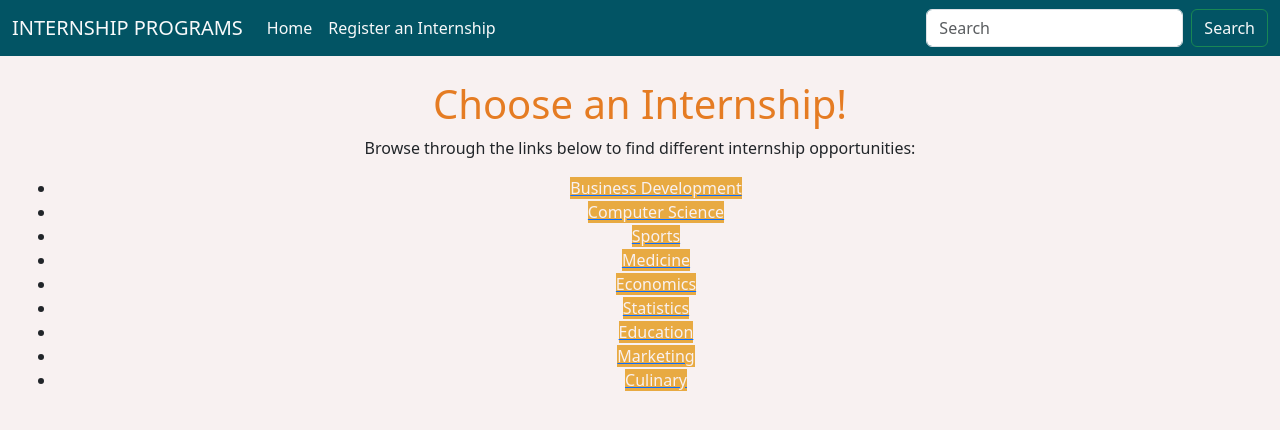
After one commit to jtfidelis/internships2, a Flask app: page / in a window 1280 px wide. The commit adds this page. Shown: the top 430 px of the page. Run offline with Flask 3, Linux system fonts and the light colour scheme.

Commit message:
Updating environment

```diff
--- /dev/null
+++ b/data.py
@@ -0,0 +1,51 @@
+import sqlite3
+
+db_path = "progs.db"
+
+# This function conencts to the DB and returns a conn and cur objects
+def connect_to_db(path):
+    conn = sqlite3.connect(path)
+    # Converting tuples to dictionaries
+    conn.row_factory = sqlite3.Row
+    return (conn, conn.cursor())
+
+# This function returns programs by program_type
+def read_programs_by_program_type(program_type):
+    conn, cur = connect_to_db(db_path)
+    query = 'SELECT * FROM programs WHERE program_type = ?'
+    value = program_type
+    results = cur.execute(query,(value,)).fetchall()
+    conn.close()
+    return results
+
+# This function retrieves 1 program by program_id
+def read_programs_by_program_id(program_id):
+    conn, cur = connect_to_db(db_path)
+    query = 'SELECT * FROM programs WHERE id = ?'
+    value = program_id
+    result = cur.execute(query,(value,)).fetchone()
+    conn.close()
+    return result
+
+# This function inserts 1 program data
+def insert_program(program_data):
+    conn, cur = connect_to_db(db_path)
+    query = 'INSERT INTO programs (program_type, program_name, salary, duration, description, url) VALUES (?,?,?,?,?,?)'
+    values = (program_data['program_type'], program_data['program_name'],
+              program_data['salary'], program_data['duration'],
+              program_data['description'], program_data['url'])
+    cur.execute(query,values)
+    conn.commit()
+    conn.close()
+
+# This function updates a record
+def update_program(program_data):
+    conn, cur = connect_to_db(db_path)
+    query = "UPDATE programs SET program_type=?, program_name=?, salary=?, duration=?, description=?, url=? WHERE id=?"
+    values = (program_data['program_type'], program_data['program_name'],
+              program_data['salary'], program_data['duration'],
+              program_data['description'], program_data['url'],
+              program_data['program_id'])
+    cur.execute(query, values)
+    conn.commit()
+    conn.close()
--- /dev/null
+++ b/static/css/style.css
@@ -0,0 +1,49 @@
+.navbar {
+    background-color: #025464;
+}
+
+.nav-link {
+    position: relative;
+}
+
+.nav-link::after {
+    opacity: 0;
+    transition: all 0.2s;
+    height: 2px;
+    width: 100%;
+    background-color:antiquewhite;
+    position: absolute;
+    bottom: 0;
+    left: 0;
+}
+
+.nav-link:hover::after {
+    content: '';
+    opacity: 1;
+}
+
+h1 {
+    color:#E57C23;
+    text-align: center;
+}
+
+body {
+    background-color: #F8F1F1;
+    text-align: center;
+}
+
+span {
+    background-color: #E8AA42;
+    border: #E8AA42;
+    color: #F8F1F1;
+    padding: 8x 32px;
+    text-align: center;
+    font-size: 16px;
+    margin: 5px 5px;
+    transition: 0.3s;
+  }
+
+  span:hover {
+    background-color: #3e8e41;
+    color: white;
+  }
--- /dev/null
+++ b/templates/base.html
@@ -0,0 +1,24 @@
+<!DOCTYPE html>
+<html lang="en">
+<head>
+    <meta charset="UTF-8">
+    <meta http-equiv="X-UA-Compatible" content="IE=edge">
+    <meta name="viewport" content="width=device-width, initial-scale=1.0">
+    <link href="https://cdn.jsdelivr.net/npm/bootstrap@5.3.0/dist/css/bootstrap.min.css", "https://fonts.googleapis.com/css?family=Inter" rel="stylesheet" integrity="sha384-9ndCyUaIbzAi2FUVXJi0CjmCapSmO7SnpJef0486qhLnuZ2cdeRhO02iuK6FUUVM" crossorigin="anonymous">
+    <link rel="stylesheet" href="{{ url_for('static',filename = 'css/style.css') }}">
+    <title>Choose an Internship</title>
+</head>
+<body>
+    {% include 'nav.html' %}
+
+    <div class="m-4">
+        {% block content %}
+        <h1>This is where the internship programs are.</h1>
+        {% endblock %}
+    </div>
+
+
+
+    <script src="https://cdn.jsdelivr.net/npm/bootstrap@5.3.0/dist/js/bootstrap.bundle.min.js" integrity="sha384-geWF76RCwLtnZ8qwWowPQNguL3RmwHVBC9FhGdlKrxdiJJigb/j/68SIy3Te4Bkz" crossorigin="anonymous"></script>
+</body>
+</html>
--- /dev/null
+++ b/templates/index.html
@@ -0,0 +1,17 @@
+{% extends 'base.html' %}
+
+{% block content %}
+<h1>Choose an Internship!</h1>
+<p>Browse through the links below to find different internship opportunities:</p>
+<ul>
+    <li><a href='/internships/business-development'><span>Business Development</span></a></li>
+    <li><a href='/internships/computer-science'><span>Computer Science</span></a></li>
+    <li><a href='/internships/sports'><span>Sports</span></a></li>
+    <li><a href='/internships/medicine'><span>Medicine</span></a></li>
+    <li><a href='/internships/economics'><span>Economics</span></a></li>
+    <li><a href='/internships/statistics'><span>Statistics</span></a></li>
+    <li><a href='/internships/education'><span>Education</span></a></li>
+    <li><a href='/internships/marketing'><span>Marketing</span></a></li>
+    <li><a href='/internships/culinary'><span>Culinary</span></a></li>
+</ul>
+{% endblock %}
--- a/templates/nav.html
+++ b/templates/nav.html
@@ -1,21 +1,21 @@
-<nav class="navbar navbar-expand-sm bg-dark-subtle bg-body-tertiary">
+<nav class="navbar navbar-expand-sm background-color: #025464">
   <div class="container-fluid">
-    <a class="navbar-brand" href="{{url_for('index')}}">INTERNSHIP PROGRAMS</a>
+    <a class="navbar-brand text-light" href="{{url_for('index')}}">INTERNSHIP PROGRAMS</a>
     <button class="navbar-toggler" type="button" data-bs-toggle="collapse" data-bs-target="#navbarSupportedContent" aria-controls="navbarSupportedContent" aria-expanded="false" aria-label="Toggle navigation">
       <span class="navbar-toggler-icon"></span>
     </button>
     <div class="collapse navbar-collapse" id="navbarSupportedContent">
       <ul class="navbar-nav me-auto mb-2 mb-lg-0">
         <li class="nav-item">
-          <a class="nav-link active" aria-current="page" href="{{url_for('index')}}">Home</a>
+          <a class="nav-link active text-light" aria-current="page" href="{{url_for('index')}}">Home</a>
         </li>
         <li class="nav-item">
-          <a class="nav-link" href="{{url_for('register')}}">Register an Internship</a>
+          <a class="nav-link text-light" href="{{url_for('register')}}">Register an Internship</a>
         </li>
       </ul>
       <form class="d-flex" role="search">
         <input class="form-control me-2" type="search" placeholder="Search" aria-label="Search">
-        <button class="btn btn-outline-success" type="submit">Search</button>
+        <button class="btn btn-outline-success text-light" type="submit">Search</button>
       </form>
     </div>
   </div>
```
Also changed, not shown: templates/internship.html (added, +10 -0 lines), templates/program.html (added, +17 -0 lines), templates/register.html (added, +30 -0 lines), templates/update.html (added, +113 -0 lines), progs.db (added).
